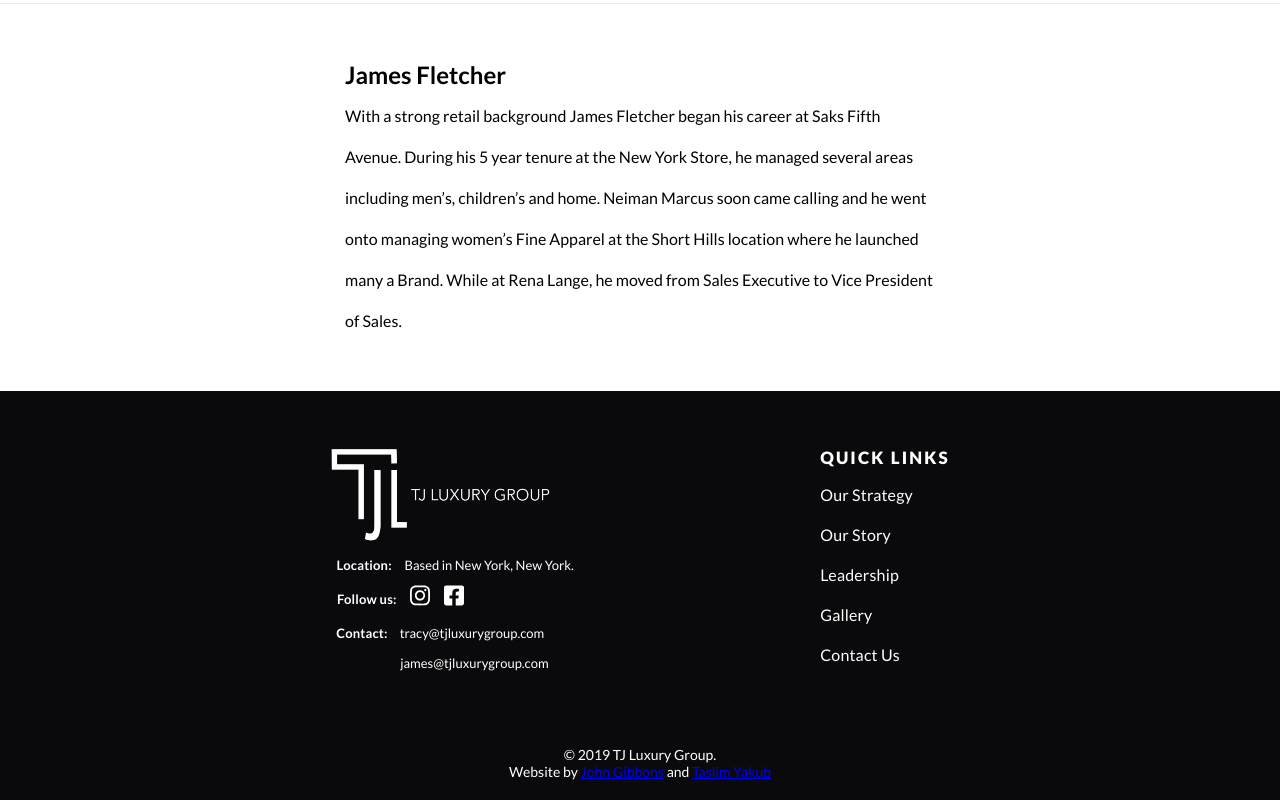
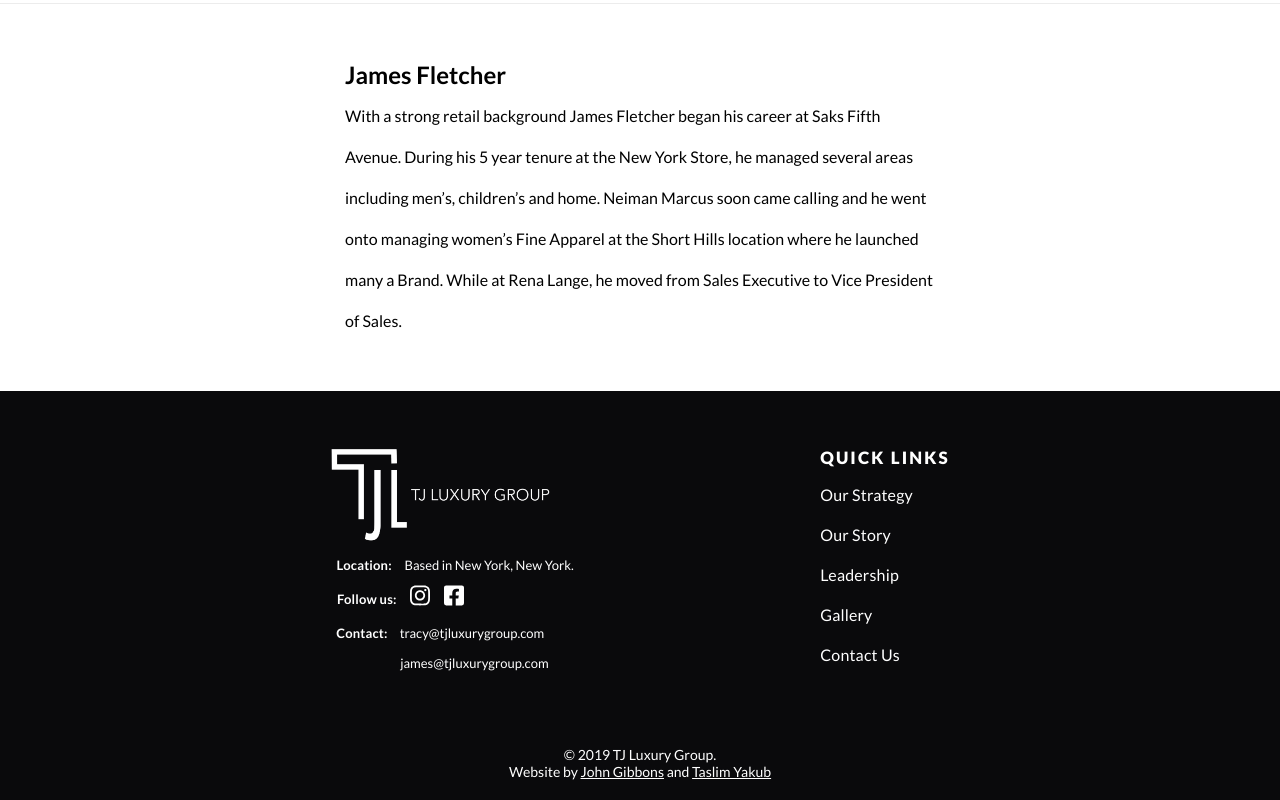
Before and after one commit to jvgiv/tjl, a React (Create React App) app: page /leadership in a window 1280 px wide. Shown: the part 1089-1889 px from the top of the page. Built offline with nearby package versions, Linux system fonts and the light colour scheme.

Commit message:
Fixing CSS

```diff
--- a/src/App.css
+++ b/src/App.css
@@ -1165,6 +1165,15 @@ footer {
   background: #0a0a0c;
 }
 
+.footer-copyright a {
+  color: white;
+}
+
+.footer-copyright a:hover {
+  color: #a1a1a1;
+
+}
+
 .footer-copyright p {
   color: #ffffff;
   font-size: 14px;
```
